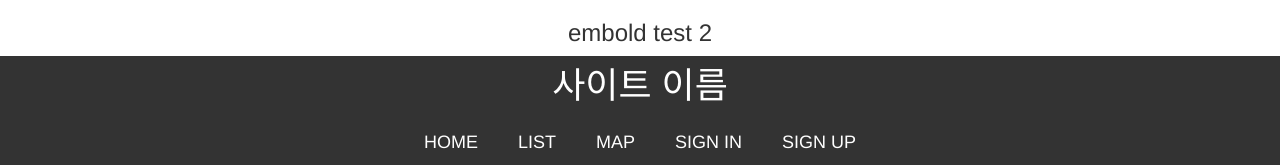
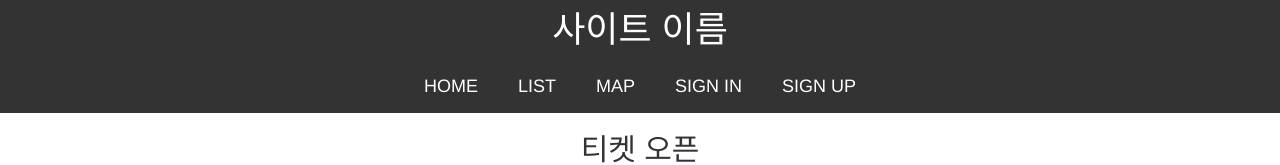
Before and after one commit to YoonHakyoung/myReact, a React (Create React App) app: page / in a window 1280 px wide. Shown: the top 165 px of the page. Built offline with nearby package versions, Linux system fonts and the light colour scheme; no server answers.

Commit message:
Update App.js

```diff
--- a/src/js/App.js
+++ b/src/js/App.js
@@ -8,7 +8,6 @@ import Router from './Router';
 function App() {
   return (
     <div className="App">
-      <h3> embold test 2 </h3>
       <Header />
       <Nav />
       <Router />
```
